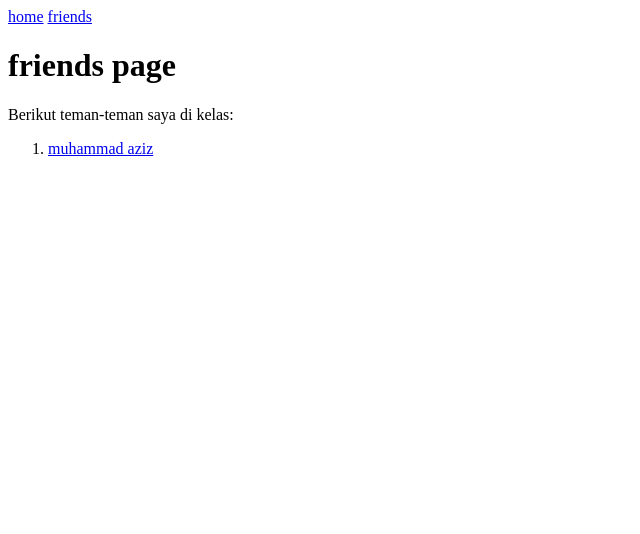
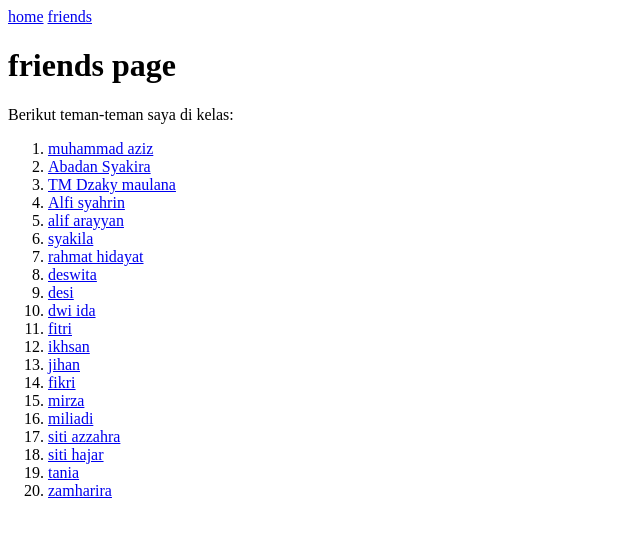
Before and after one commit to akbar2224/akbar2224.github.io, a plain HTML site: page _site/friends.html in a window 1280 px wide. Shown: the whole page, without its empty margins (0-640 px from the left). Drawn offline with Linux system fonts and the light colour scheme.

Commit message:
pertemuan3

```diff
--- a/_site/friends.html
+++ b/_site/friends.html
@@ -15,6 +15,25 @@
 <p>Berikut teman-teman saya di kelas:</p>
 <ol>
   <li><a href="https://mhmmd-aziz.github.io/">muhammad aziz</a></li>
+  <li><a href="https://abadan1912.github.io/">Abadan Syakira</a></li>
+  <li><a href="https://akbar2224.github.io/akbar2224/">TM Dzaky maulana</a></li>
+  <li><a href="https://alfisyahrin-26.github.io/">Alfi syahrin</a></li>
+  <li><a href="https://alifarrayyan29.github.io/">alif arayyan</a></li>
+  <li><a href="https://athayaaufa18.github.io//">syakila</a></li>
+  <li><a href="https://dayat-yat.github.io/dayatyat.github.io/">rahmat hidayat</a></li>
+  <li><a href="https://deswitanazwa.github.io/">deswita</a></li>
+  <li><a href="https://desynabilasari.github.io/">desi</a></li>
+  <li><a href="https://dwiidarahmadanisitumorang.github.io/">dwi ida </a></li>
+  <li><a href="https://fitriramadhani20.github.io/">fitri</a></li>
+  <li><a href="https://isanbly06.github.io/isanbily06.github.io/">ikhsan</a></li>
+  <li><a href="https://jihanmaulidia09.github.io/">jihan</a></li>
+  <li><a href="https://mfikrisodri.github.io/">fikri</a></li>
+  <li><a href="https://mirzafeberanyy.github.io/mirzafeberany.github.io/">mirza</a></li>
+  <li><a href="https://muliadi50.github.io/">miliadi</a></li>
+  <li><a href="https://sitiazzahraaa.github.io/sitiazzahra.github.io/">siti azzahra</a></li>
+  <li><a href="https://sitihajar01.github.io/sitihajar.github.io/">siti hajar</a></li>
+  <li><a href="https://taniaanandasari.github.io/">tania</a></li>
+  <li><a href="https://zamharira09.github.io/">zamharira</a></li>
 </ol>
 
     </body>
```
Also changed, not shown: 1 other file.
